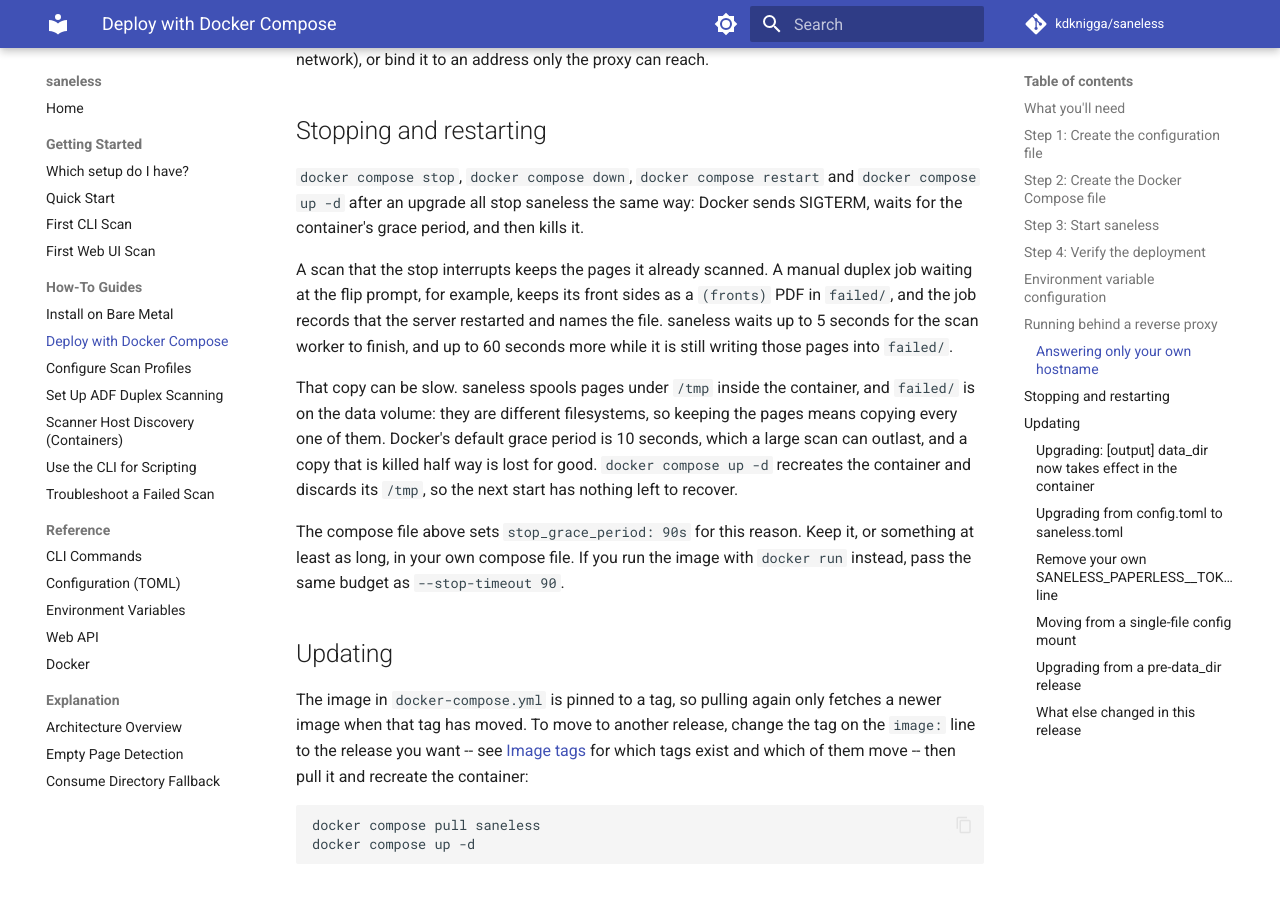
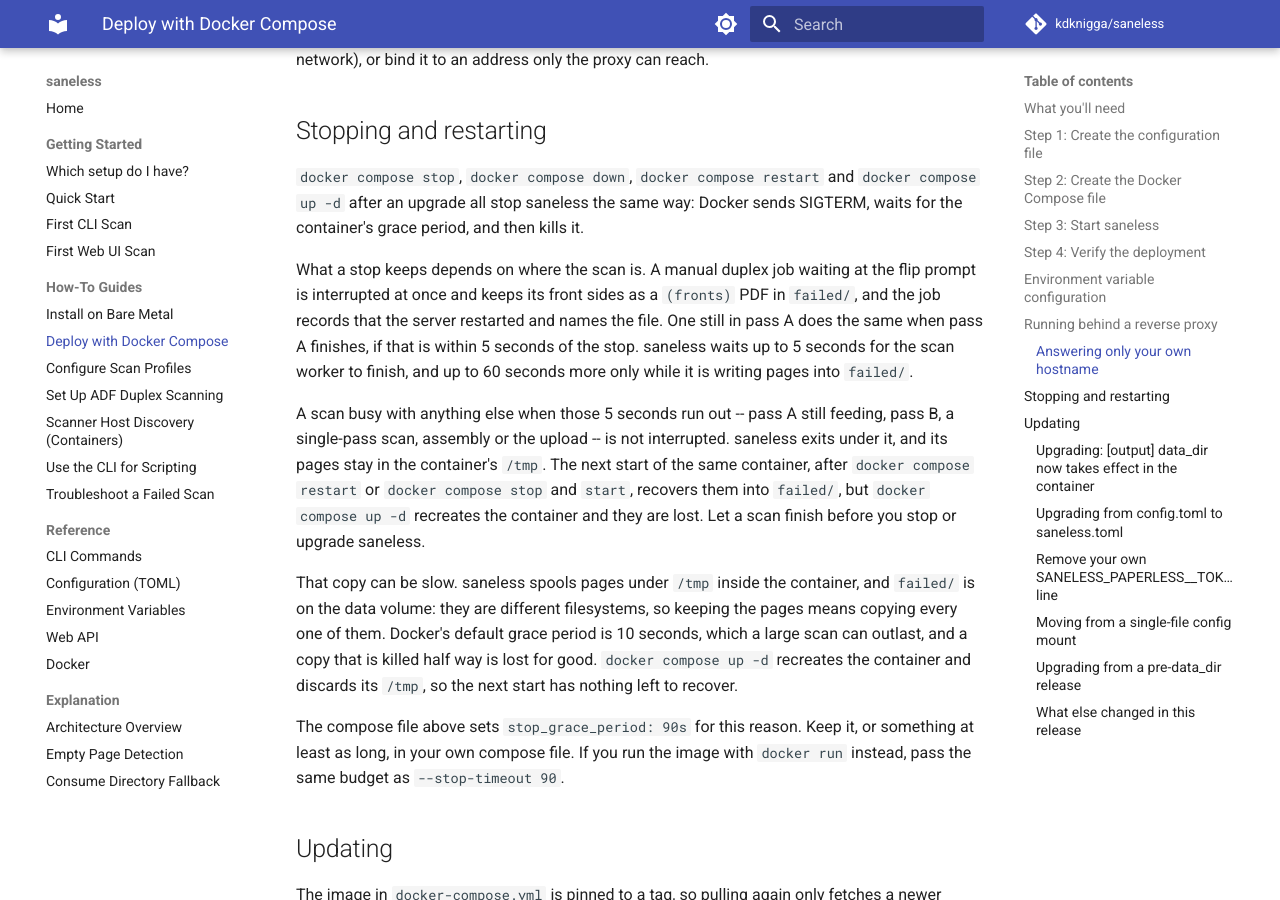
Before and after one commit to kdknigga/saneless, an MkDocs documentation site: the page built from docs/how-to/deploy-docker-compose.md, in a window 1280 px wide and 900 px high, scrolled down 6953 px. Built offline with MkDocs 1.6.1 and Material for MkDocs 9.7.7, drawn with Linux system fonts in a browser that asks for light colours; comment, search, counter and statistics services are not loaded.

Commit message:
docs(41): WR-07 say exactly what a server stop keeps
The Docker guide said a scan the stop interrupts keeps its pages, and the
manual-duplex guide that fronts still scanning are kept as soon as pass
A finishes. worker.stop() interrupts only the flip wait and waits 5 s,
extended only while pages are being written into failed/, so a scan in
any other stage is not interrupted: the process exits under it and its
pages stay in the container's /tmp, recovered by the next start of the
same container but lost to docker compose up -d.

The guides and the compose file's comment now say that, within the
bounded stop the design already fixes, and advise letting a scan finish
before stopping or upgrading. The deploy-guide test pins the two facts.

Co-Authored-By: Claude Opus 5.5 (1M context) <noreply@anthropic.com>
Claude-Session: https://claude.ai/code/session_013CxQxLcnRUSK9XY3SKundu

```diff
--- a/docs/how-to/deploy-docker-compose.md
+++ b/docs/how-to/deploy-docker-compose.md
@@ -216,11 +216,21 @@ A Caddy site block named after a hostname and a Traefik router with a `Host()` r
 `docker compose up -d` after an upgrade all stop saneless the same way: Docker
 sends SIGTERM, waits for the container's grace period, and then kills it.
 
-A scan that the stop interrupts keeps the pages it already scanned. A manual
-duplex job waiting at the flip prompt, for example, keeps its front sides as a
+What a stop keeps depends on where the scan is. A manual duplex job waiting
+at the flip prompt is interrupted at once and keeps its front sides as a
 `(fronts)` PDF in `failed/`, and the job records that the server restarted and
-names the file. saneless waits up to 5 seconds for the scan worker to finish,
-and up to 60 seconds more while it is still writing those pages into `failed/`.
+names the file. One still in pass A does the same when pass A finishes, if
+that is within 5 seconds of the stop. saneless waits up to 5 seconds for the
+scan worker to finish, and up to 60 seconds more only while it is writing
+pages into `failed/`.
+
+A scan busy with anything else when those 5 seconds run out -- pass A still
+feeding, pass B, a single-pass scan, assembly or the upload -- is not
+interrupted. saneless exits under it, and its pages stay in the container's
+`/tmp`. The next start of the same container, after `docker compose restart`
+or `docker compose stop` and `start`, recovers them into `failed/`, but
+`docker compose up -d` recreates the container and they are lost. Let a scan
+finish before you stop or upgrade saneless.
 
 That copy can be slow. saneless spools pages under `/tmp` inside the
 container, and `failed/` is on the data volume: they are different
```
Also changed, not shown: docker-compose.yml (+6 -5 lines), docs/how-to/set-up-adf-duplex.md (+1 -1 lines), 1 other file.
